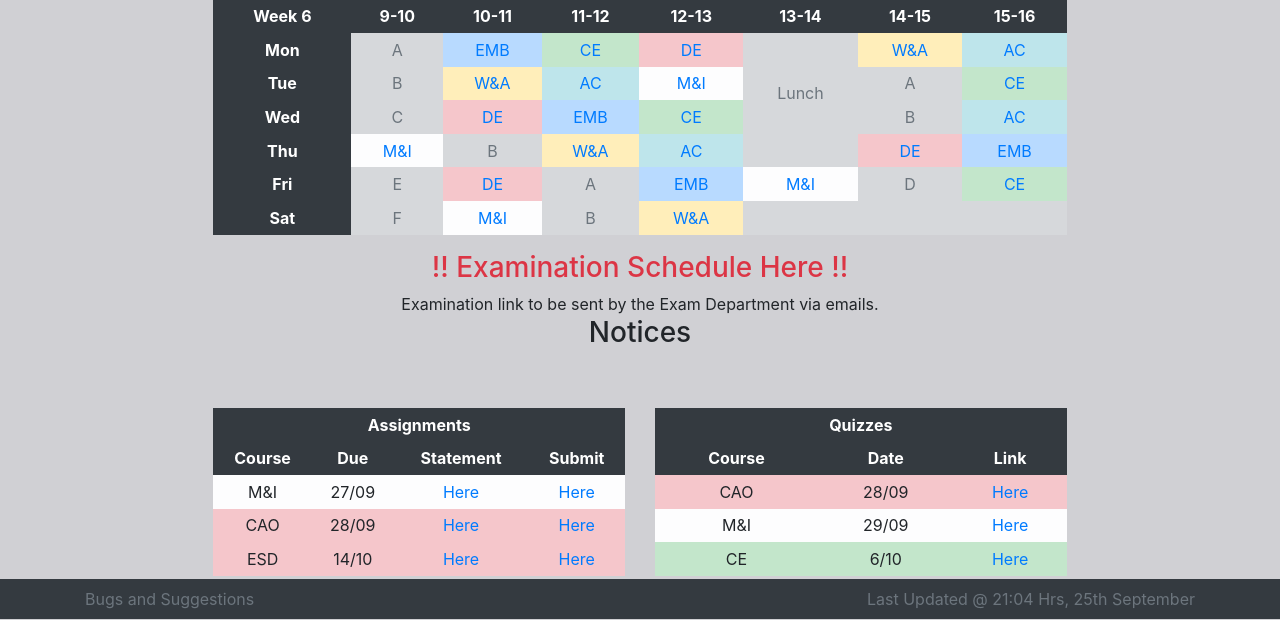
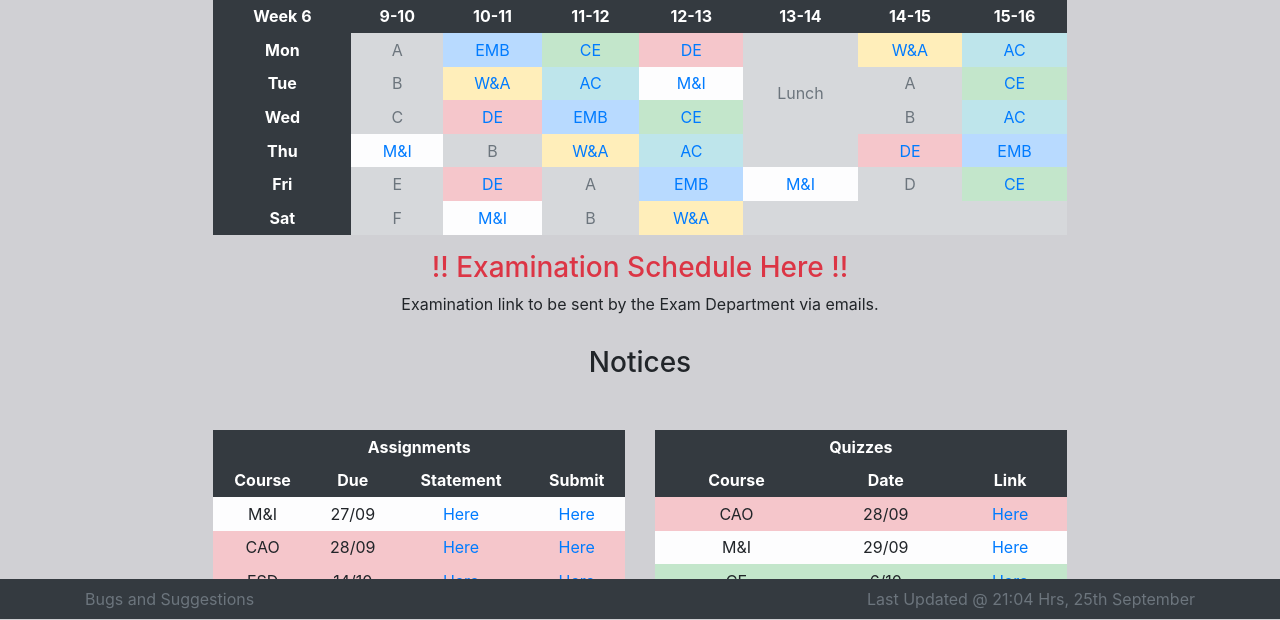
Before and after one commit to diu100kar/ece, a PHP site: page / in a window 1280 px wide. Shown: the part 181-801 px from the top of the page. Run offline with PHP 8.4, Linux system fonts and the light colour scheme.

Commit message:
Update styling.css

```diff
--- a/styling.css
+++ b/styling.css
@@ -68,3 +68,8 @@ td, th{
 table{
   width: 100%;
 }
+
+#notices{
+  margin: 0;
+  margin-top: 30px;
+}
```
